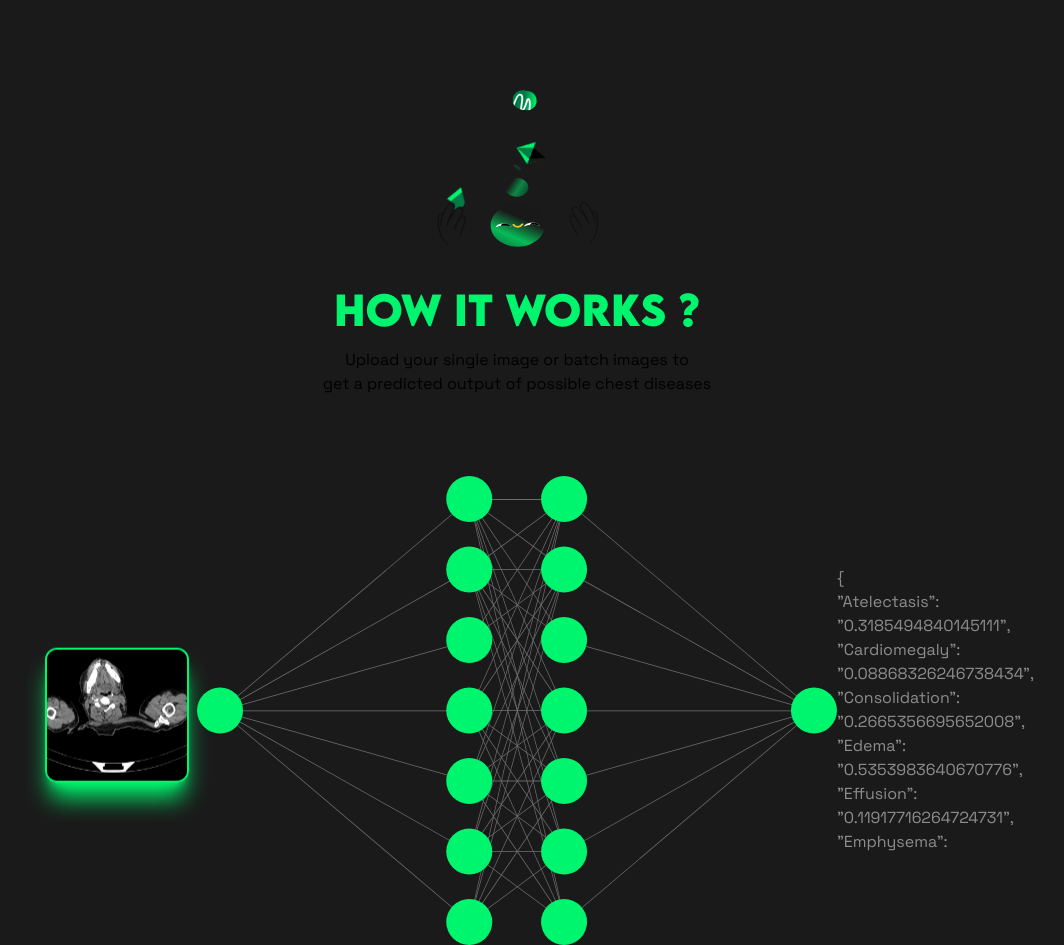
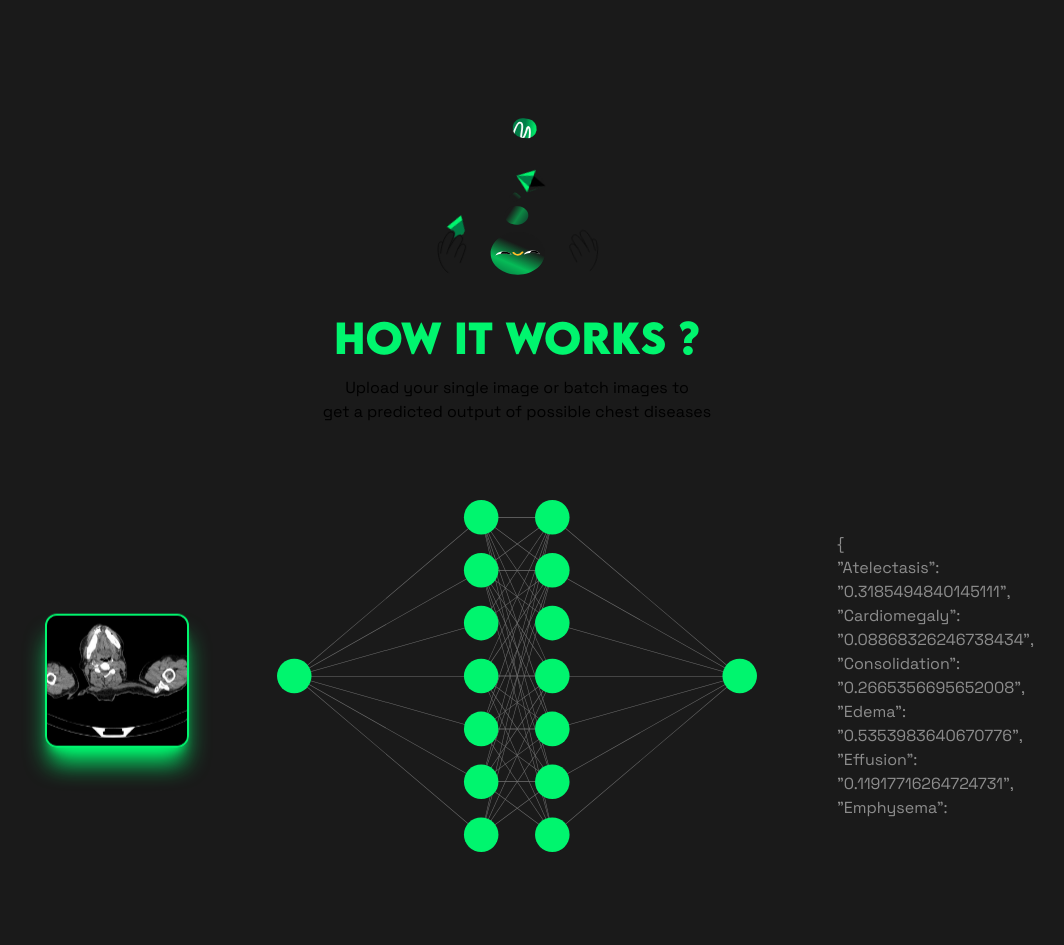
Before and after one commit to CHNsPart/medical-prone, a Next.js app: page /components/Architect in a window 1280 px wide. Shown: the whole page, without its empty margins (123-1187 px from the left). After the commit the page ends 880 px from the top, so only its background shows below. Built offline with nearby package versions, Linux system fonts and the light colour scheme.

Commit message:
Lottie resize

```diff
--- a/pages/components/Architect.jsx
+++ b/pages/components/Architect.jsx
@@ -22,7 +22,7 @@ const Architect = () => {
         className='h-[100vh] w-full grid justify-center items-center
                   absolute grid-col-4 xl:grid-cols-4 lg:grid-col-4 md:grid-col-4 my-20'
       >
-      <div className='col-span-4 w-full grid grid-col-2 grid-rows-4 justify-center items-center mb-20'>
+      <div className='col-span-4 w-full grid grid-col-2 grid-rows-4 justify-center items-center pb-5'>
         <Lottie
           initial={{ opacity:0, y:200 }}
           whileInView={{ opacity:100, y:0 }}
@@ -78,7 +78,7 @@ const Architect = () => {
 
       {/* Center */}
         <motion.div
-          className='col-span-2 lg:col-span-2 xl:col-span-2 w-full xl:w-full lg:w-1/2 justify-self-center xl:justify-self-center'
+          className='col-span-2 lg:col-span-2 xl:col-span-2 w-full xl:w-3/4 lg:w-1/2 justify-self-center xl:justify-self-center'
           style={{ opacity: scrollYProgress}}
           initial={{ opacity:0, y:200 }}
           whileInView={{ opacity:100, y:0 }}
```
